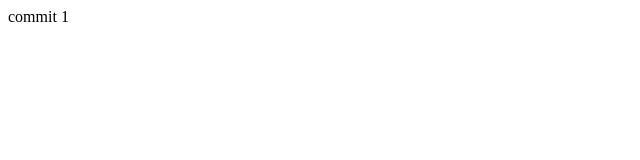
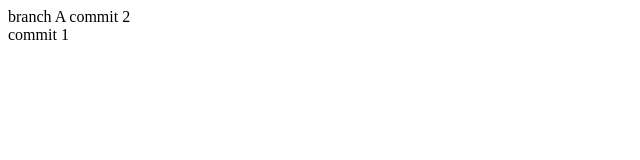
Before and after one commit to kumi1688/nc, a plain HTML site: page index.html in a window 1280 px wide. Shown: the whole page, without its empty margins (0-640 px from the left). Drawn offline with Linux system fonts and the light colour scheme.

Commit message:
branch A commit 2

```diff
--- a/index.html
+++ b/index.html
@@ -5,6 +5,7 @@
     <meta http-equiv="X-UA-Compatible" content="IE=edge" />
     <meta name="viewport" content="width=device-width, initial-scale=1.0" />
     <title>Document</title>
+    <div>branch A commit 2</div>
   </head>
   <body>
     <div>commit 1</div>
```
